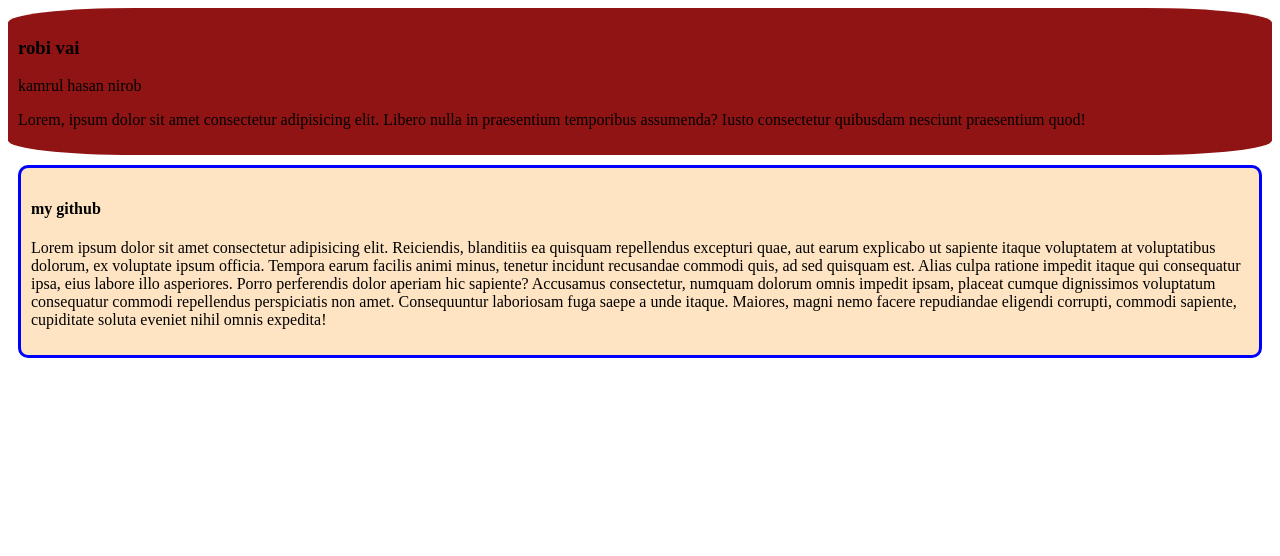
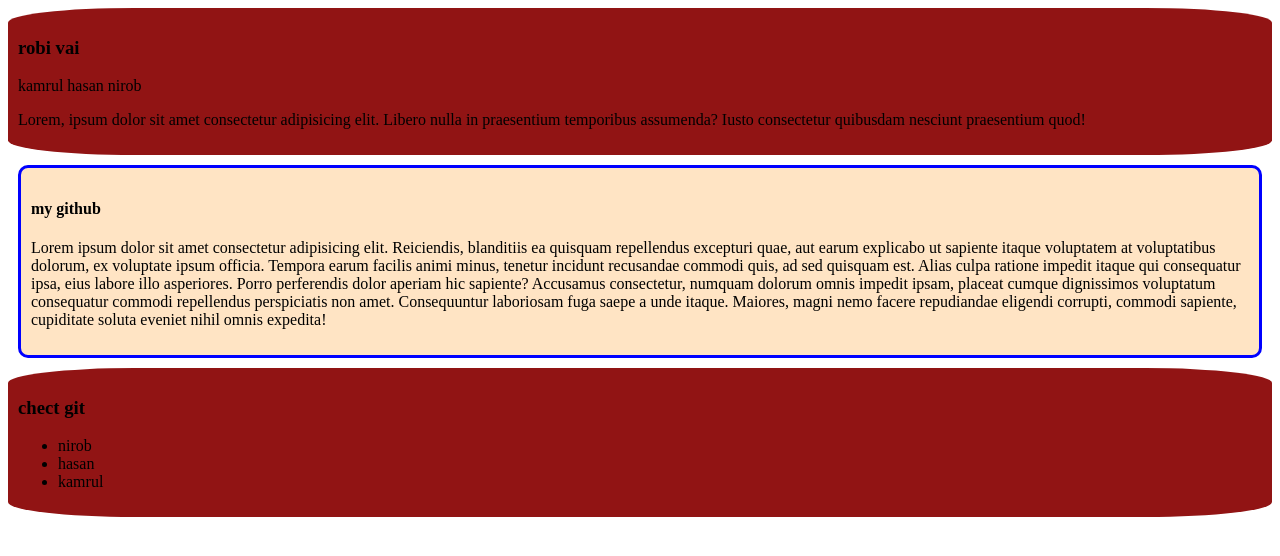
Before and after one commit to hnirob/my-first-github-repo, a plain HTML site: page index.html in a window 1280 px wide. Drawn offline with Linux system fonts and the light colour scheme.

Commit message:
added the chect git

```diff
--- a/index.html
+++ b/index.html
@@ -17,5 +17,18 @@
       <p>Lorem ipsum dolor sit amet consectetur adipisicing elit. Reiciendis, blanditiis ea quisquam repellendus excepturi quae, aut earum explicabo ut sapiente itaque voluptatem at voluptatibus dolorum, ex voluptate ipsum officia. Tempora earum facilis animi minus, tenetur incidunt recusandae commodi quis, ad sed quisquam est. Alias culpa ratione impedit itaque qui consequatur ipsa, eius labore illo asperiores. Porro perferendis dolor aperiam hic sapiente? Accusamus consectetur, numquam dolorum omnis impedit ipsam, placeat cumque dignissimos voluptatum consequatur commodi repellendus perspiciatis non amet. Consequuntur laboriosam fuga saepe a unde itaque. Maiores, magni nemo facere repudiandae eligendi corrupti, commodi sapiente, cupiditate soluta eveniet nihil omnis expedita!</p>
    </div>
 
+   <div>
+      <h3>chect git</h3>
+      <ul>
+         <li>nirob</li>
+         <li>hasan</li>
+         <li>kamrul</li>
+
+
+      </ul>
+
+
+   </div>
+
 </body>
 </html>
```
Also changed, not shown: images/flag bd.jpg (added), images/football logo.jpg (added), images/giphy.webp (added), images/money.jpg (added), images/new images/Screenshot 2024-10-14 212246.png (added), images/new images/WhatsApp Image 2024-05-27 at 06.48.22_4ee8e3b8.jpg (added), images/new images/WhatsApp Image 2024-05-27 at 06.48.37_ff6435ab.jpg (added), images/new images/WhatsApp Image 2024-05-27 at 06.48.44_a1320c13.jpg (added), 2 other files.
